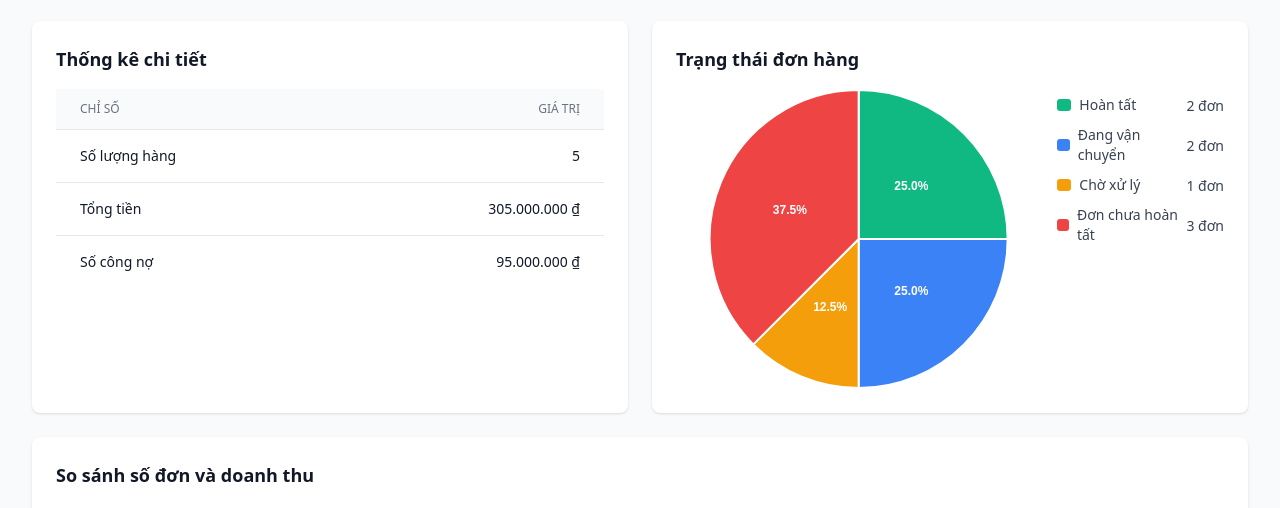
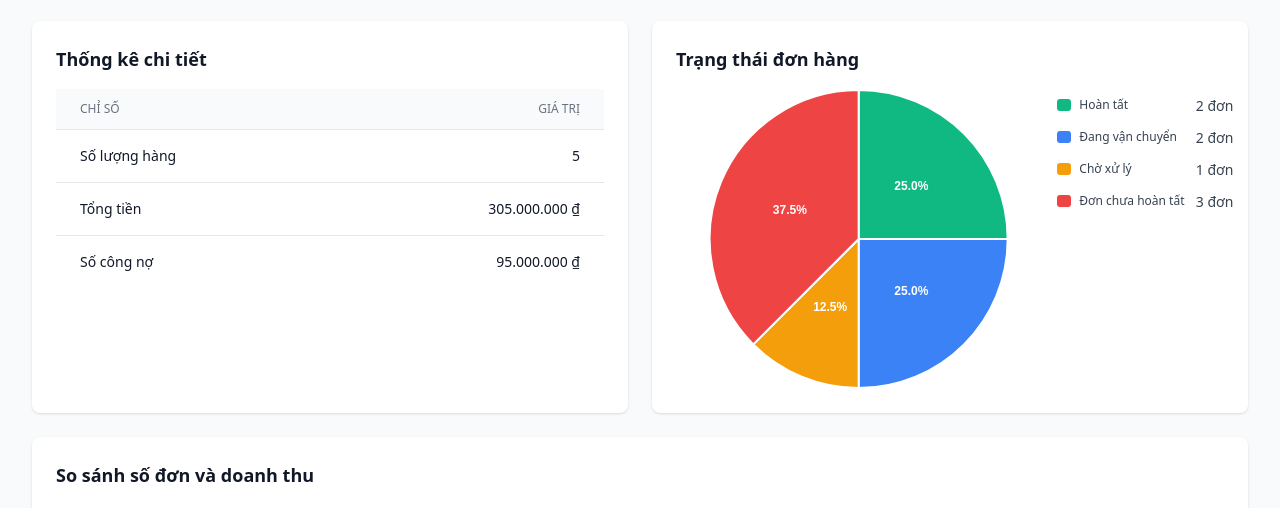
Before and after one commit to Norikachi123/dashboard, a plain HTML site: page index.html in a window 1280 px wide. Shown: the part 272-780 px from the top of the page. Drawn offline with nearby package versions, Linux system fonts and the light colour scheme.

Commit message:
Update index.html

```diff
--- a/index.html
+++ b/index.html
@@ -169,7 +169,7 @@
             <div class="w-2/3">
               <canvas id="statusPie"></canvas>
             </div>
-            <div id="statusLegend" class="w-1/3 pl-4"></div>
+            <div id="statusLegend" class="w-1/3 pl-4 "></div>
           </div>
         </div>
       </div>
@@ -1047,11 +1047,11 @@
           row.style.gridTemplateColumns = '1fr auto';
           row.style.gap = '8px';
           row.style.alignItems = 'center';
-          row.className = 'py-1';
+          row.className = 'py-1 w-[11rem]';
           row.innerHTML = `
             <div style="display:flex;align-items:center;">
               <span style="width:14px;height:12px;background:${color};display:inline-block;border-radius:3px;margin-right:8px;"></span>
-              <span class="text-sm text-gray-700">${status}</span>
+              <span class="text-xs text-gray-700">${status}</span>
             </div>
             <div style="text-align:right;"><span class="text-sm text-gray-700">${count} đơn</span></div>
           `;
```
